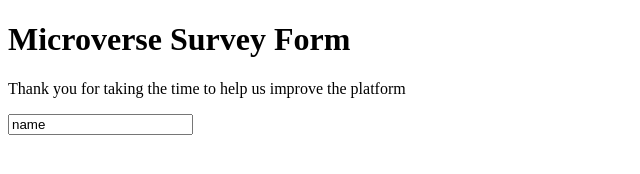
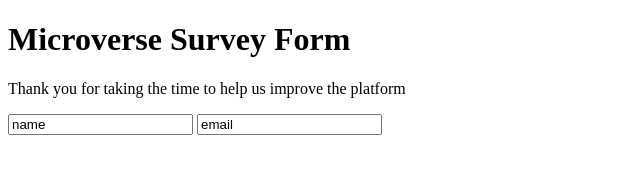
Before and after one commit to lfernandocr-tech/Survey-Page, a plain HTML site: page index.html in a window 1280 px wide. Shown: the whole page, without its empty margins (0-640 px from the left). Drawn offline with Linux system fonts and the light colour scheme.

```diff
--- a/index.html
+++ b/index.html
@@ -11,6 +11,7 @@
     <p id="description">Thank you for taking the time to help us improve the platform</p>
     <form action="" id="survey-form">
         <input type="name" id="name" value="name">
+        <input type="email" id="email" value="email">
     </form>
 </body>
 </html>
```
